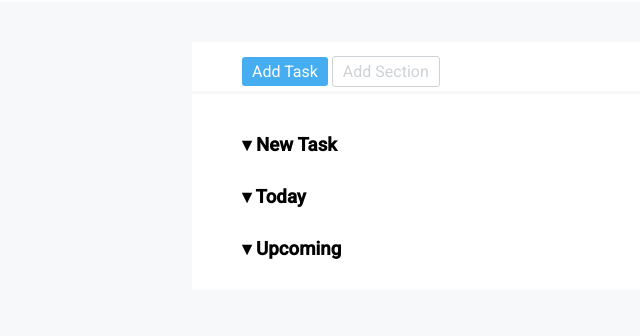
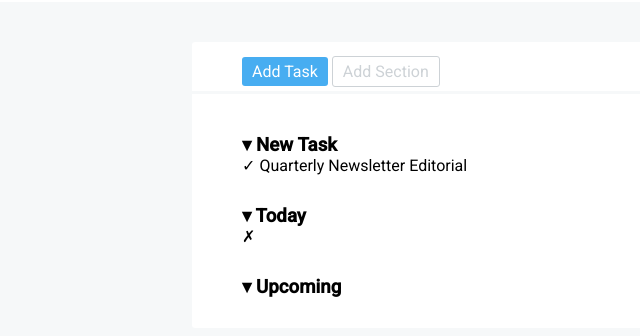
Before and after one commit to gab-che/html-css-toboolist, a plain HTML site: page index.html in a window 1280 px wide. Shown: the part 92-428 px from the top of the page, without its empty margins (0-640 px from the left). Drawn offline with Linux system fonts and the light colour scheme.

Commit message:
added 1 task (without formatting)

```diff
--- a/css/style.css
+++ b/css/style.css
@@ -40,21 +40,19 @@ nav {
     border-bottom: 3px solid #f6f8f9;
 }
 
-span {
-    padding: 5px 10px;
-}
-
 .blue-background {
     background: #47adf1;
 }
 
 .white-text {
     color: white;
+    padding: 5px 10px;
 }
 
 #grey {
     color: #cdd2d6;
     border: 1px solid #cdd2d6;
+    padding: 5px 10px;
 }
 
 .small-container {
--- a/index.html
+++ b/index.html
@@ -39,12 +39,18 @@
                 <!-- Tre fake toggle lists -->
                 <div class="toggle">
                     <h3>&#x25BE; New Task</h3>
-
+                    <div class="task">
+                        <span>&check;</span>
+                        <span>Quarterly Newsletter</span>
+                        <span>Editorial</span>
+                    </div>
                 </div>
 
                 <div class="toggle">
                     <h3>&#x25BE; Today</h3>
-
+                    <div class="task">
+                        <span>&cross;</span>
+                    </div>
                 </div>
 
                 <div class="toggle">
```
